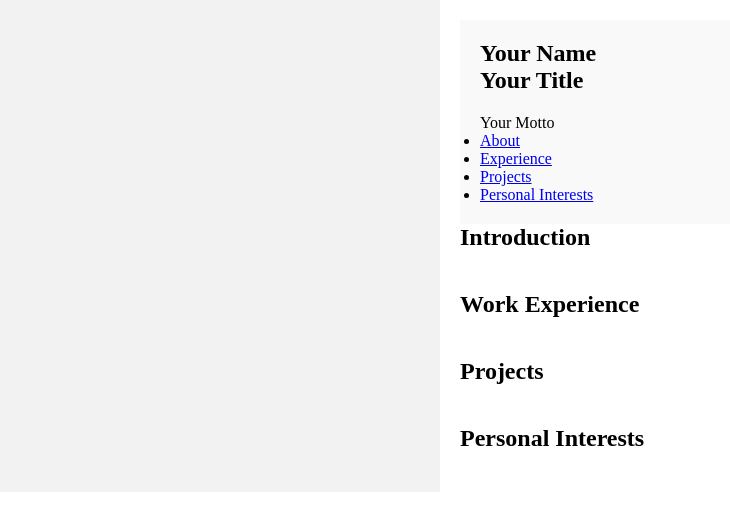
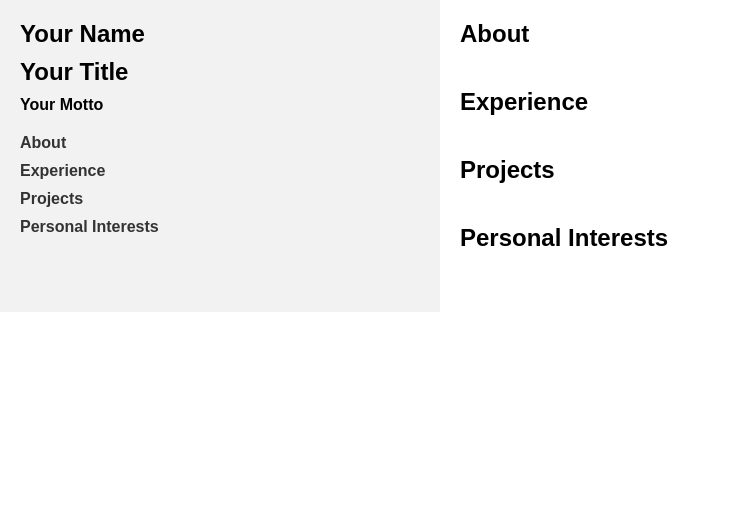
Before and after one commit to melodyy0128/melodyy0128.github.io, a plain HTML site: page index.html in a window 1280 px wide. Shown: the whole page, without its empty margins (0-730 px from the left). Drawn offline with Linux system fonts and the light colour scheme.

Commit message:
modification

```diff
--- a/index.html
+++ b/index.html
@@ -8,14 +8,12 @@
 </head>
 <body>
   <div class="container">
-    <aside class="contact-info">
+    <aside class="left-section">
+      <h1>Your Name</h1>
+      <h2>Your Title</h2>
+      <p>Your Motto</p>
       <!-- Your contact information goes here -->
-    </aside>
-    <main>
       <nav class="table-of-contents">
-        <h1>Your Name</h1>
-        <h2>Your Title</h2>
-        <p>Your Motto</p>
         <ul>
           <li><a href="#about">About</a></li>
           <li><a href="#experience">Experience</a></li>
@@ -23,12 +21,14 @@
           <li><a href="#interests">Personal Interests</a></li>
         </ul>
       </nav>
+    </aside>
+    <main class="right-section">
       <section id="about" class="intro">
-        <h2>Introduction</h2>
-        <!-- Introduction content goes here -->
+        <h2>About</h2>
+        <!-- About content goes here -->
       </section>
       <section id="experience" class="work-experience">
-        <h2>Work Experience</h2>
+        <h2>Experience</h2>
         <!-- Work experience blocks go here -->
       </section>
       <section id="projects" class="projects">
--- a/styles.css
+++ b/styles.css
@@ -2,6 +2,7 @@
 body, h1, h2, h3, p, ul, li {
     margin: 0;
     padding: 0;
+    font-family: Arial, sans-serif; /* Set Arial as the font-family */
   }
 
   /* Basic styling for container layout */
@@ -9,30 +10,48 @@ body, h1, h2, h3, p, ul, li {
     display: flex;
   }
 
-  /* Styling for contact info sidebar */
-  .contact-info {
+  /* Styling for left section */
+  .left-section {
     flex: 1;
     background-color: #f2f2f2;
     padding: 20px;
   }
 
+  /* Styling for name, title, motto */
+  .left-section h1, .left-section h2, .left-section p {
+    font-weight: bold;
+    margin-bottom: 10px;
+  }
+
   /* Styling for table of contents */
   .table-of-contents {
-    flex: 1;
-    background-color: #f9f9f9;
-    padding: 20px;
-    position: sticky;
-    top: 0;
+    margin-top: 20px;
   }
 
-  /* Styling for main content area */
-  main {
+  /* Styling for table of contents links */
+  .table-of-contents ul {
+    list-style-type: none;
+    padding: 0;
+  }
+
+  .table-of-contents li {
+    margin-bottom: 10px;
+  }
+
+  .table-of-contents a {
+    text-decoration: none;
+    color: #333;
+    font-weight: bold;
+  }
+
+  /* Styling for right section */
+  .right-section {
     flex: 2;
     padding: 20px;
   }
 
   /* Additional styling for individual sections */
-  .intro, .work-experience, .projects {
+  .intro, .work-experience, .projects, .interests {
     margin-bottom: 40px;
   }
 
```
